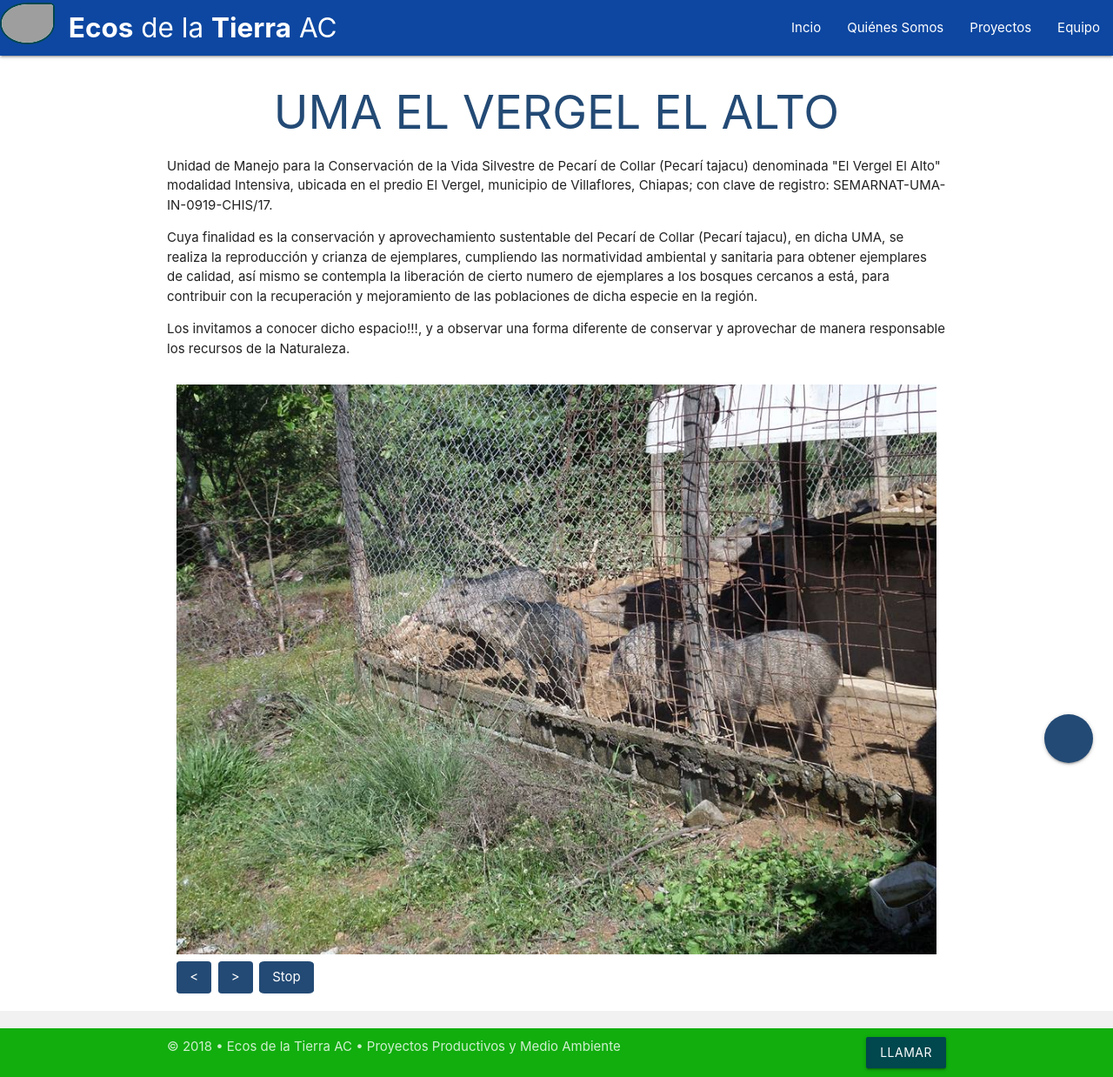
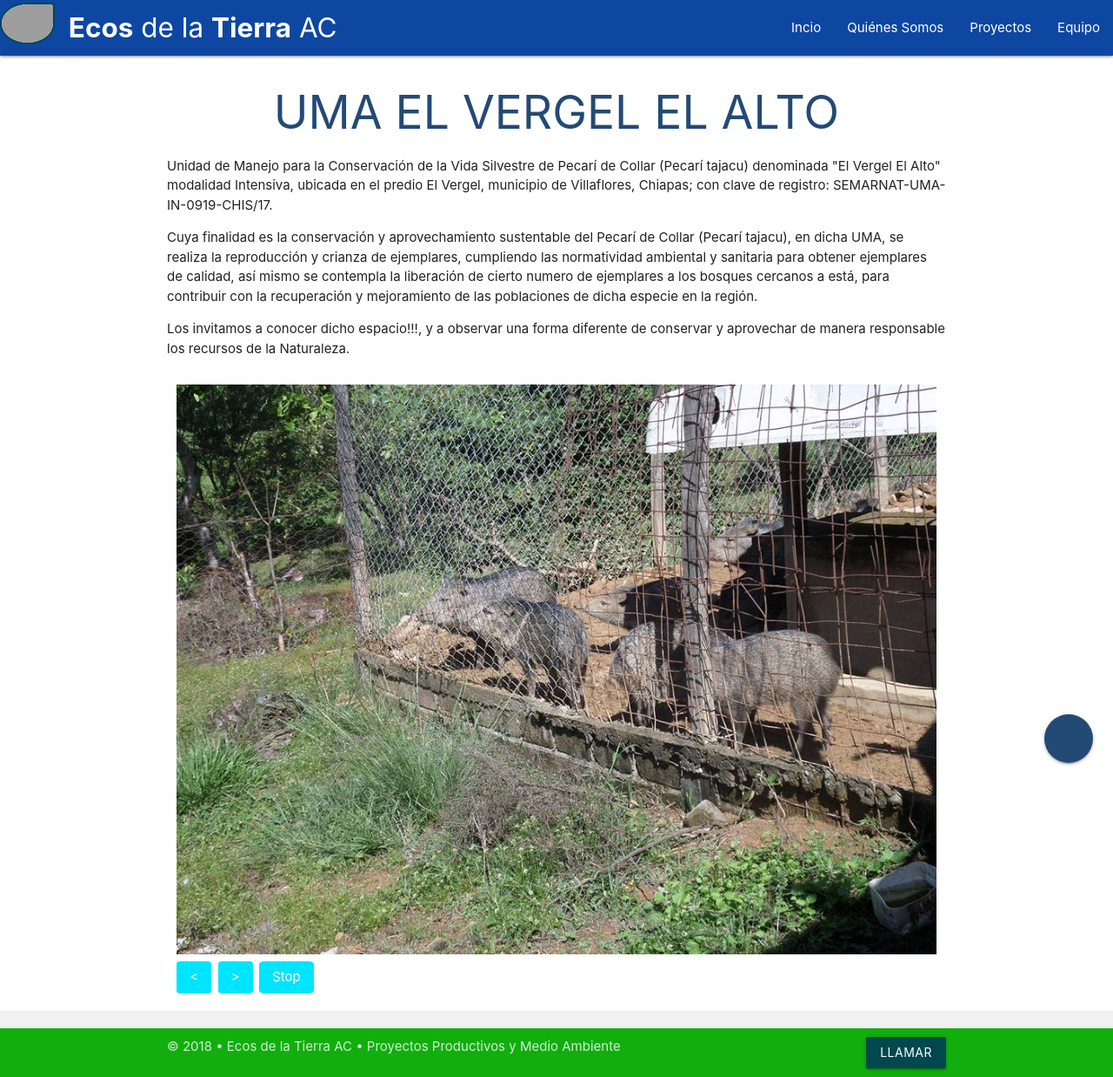
Before and after one commit to CarbajalFdez/EcosAC, a Jekyll site: the page built from _posts/2018-10-16-uma-el-vergel-el-alto.html, in a window 1280 px wide. Shown: the whole page at 87% size. Built offline with Jekyll 4.4.1, drawn with Linux system fonts in a browser that asks for light colours; grey boxes are pictures that could not be loaded.

Commit message:
Update stylesheet.css

```diff
--- a/css/stylesheet.css
+++ b/css/stylesheet.css
@@ -85,7 +85,7 @@ footer {
 }
 
 .slidesjs-play, .slidesjs-stop {
-	background:var(--color3);
+	background:#00e5ff;
 	border-radius:10%;
 	text-decoration:none;
 	padding:.5em 1em;
@@ -96,7 +96,7 @@ footer {
 }
 
 .slidesjs-previous, .slidesjs-next {
-	background:var(--color3);
+	background:#00e5ff;
 	border-radius:10%;
 	text-decoration:none;
 	padding:.5em 1em;
```
